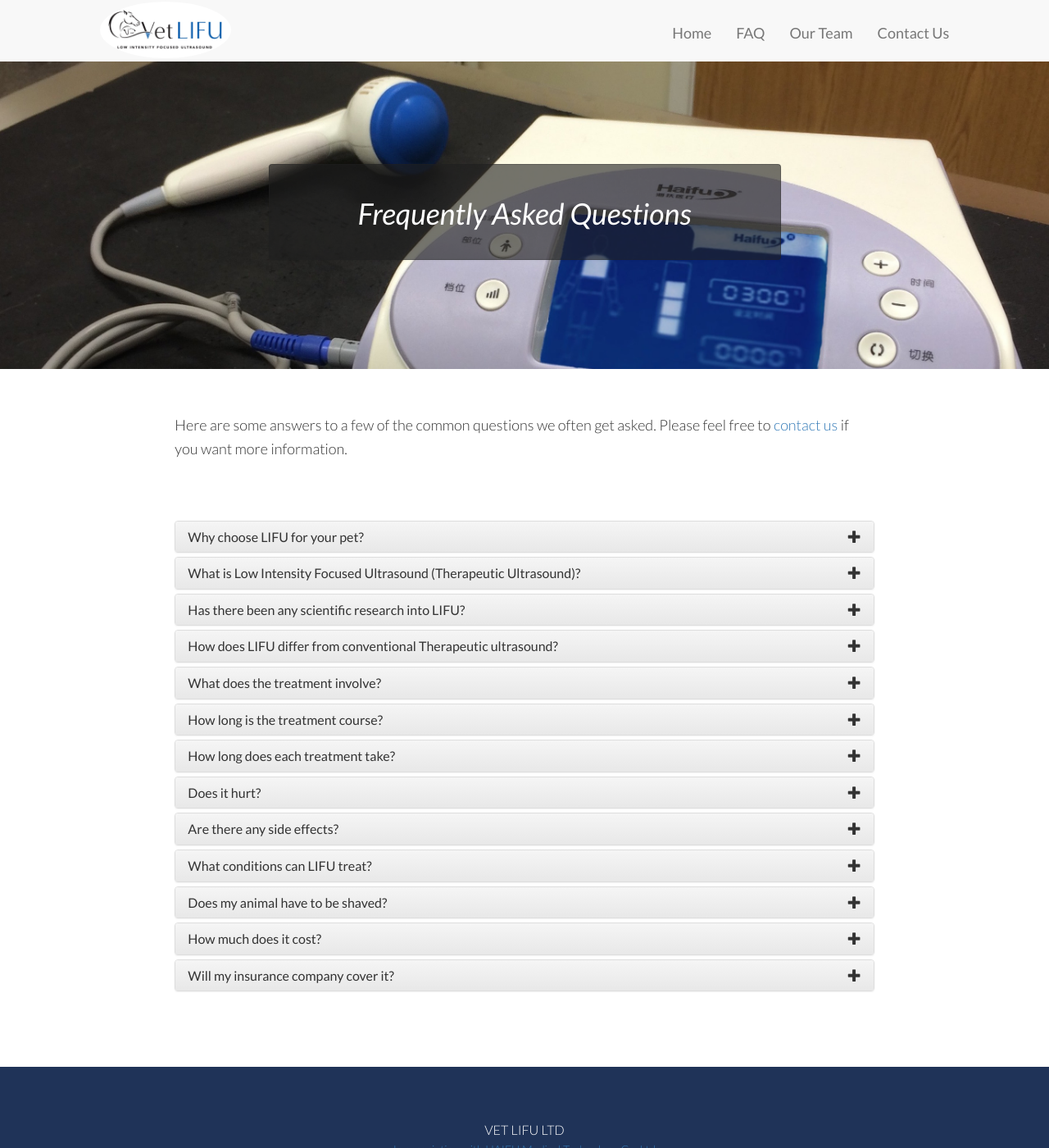
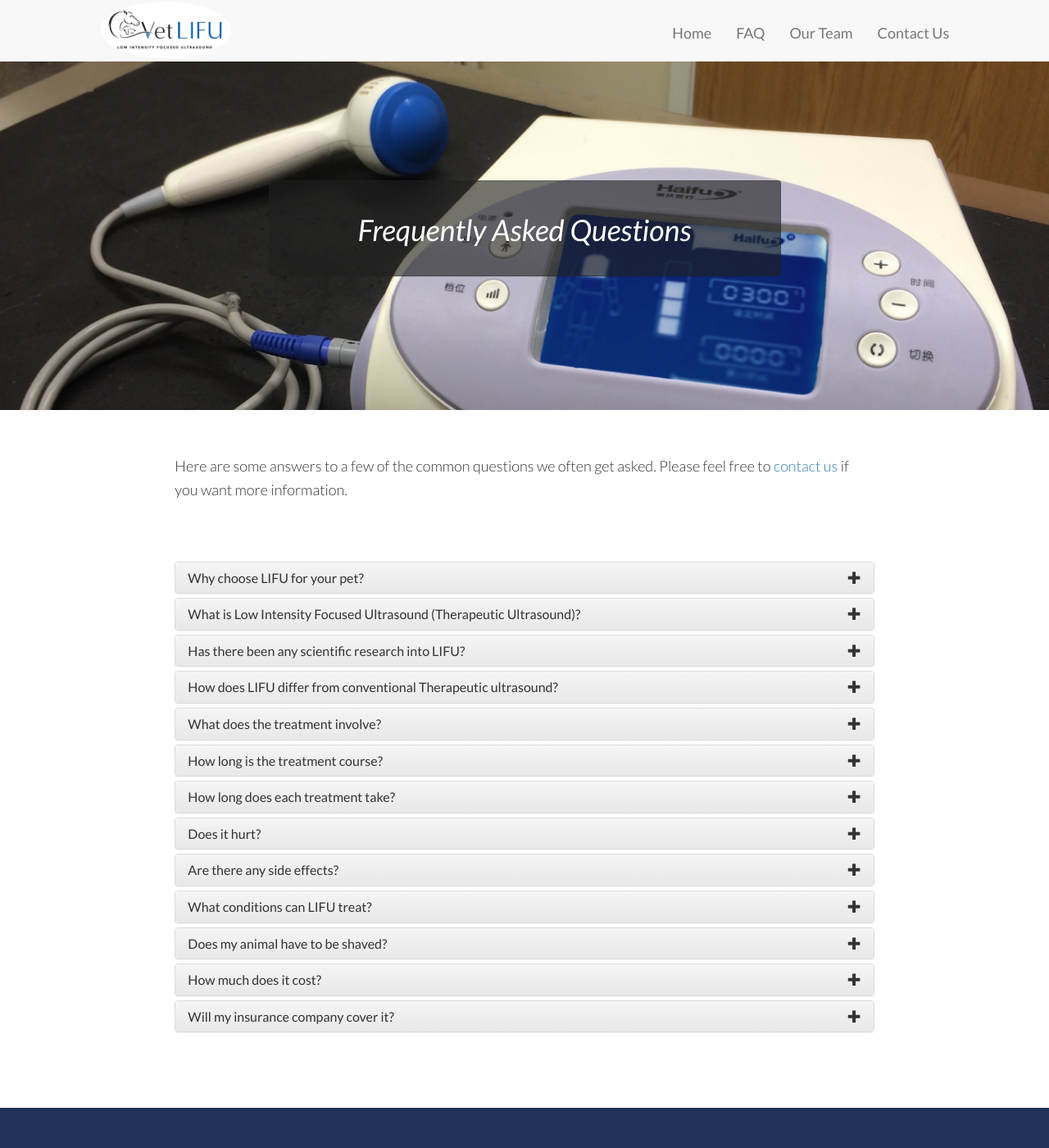
Before and after one commit to tcranston/cit-vetlifu, a Jekyll site: the page built from faq.md, in a window 1280 px wide and 1400 px high. Shown: the whole window at 82% size. Built offline with Jekyll 4.4.1, drawn with Linux system fonts in a browser that asks for light colours.

Commit message:
image css tweaks

```diff
--- a/_includes/header.html
+++ b/_includes/header.html
@@ -3,7 +3,12 @@
     <div class="standardpage-header" style="background-image: url({{ "/images/"  | prepend: site.baseurl | append: page.header_image }})">
         <div class="container-fluid">
               <div class="intro-padding">
-                <div class="intro-text panel panel-default col-lg-6 col-lg-offset-3 col-md-8 col-md-offset-2 col-sm-10 col-sm-offset-1">
+                <div class="intro-text panel panel-default col-lg-6
+                										   col-lg-offset-3
+                										   col-md-6
+                										   col-md-offset-3
+                										   col-sm-8
+                										   col-sm-offset-2">
                   <div class="intro-lead-in panel-body">
                  <h1> {{ page.title}}</h1>
                   </div>
--- a/_layouts/faq.html
+++ b/_layouts/faq.html
@@ -24,12 +24,14 @@
 			     {{ question.content }}
 
 			     {% if question.files.size > 0 %}
-			     <ul>
+
 			     	 {% for file in question.files %}
-			     		<li><a href="/files/{{ file.filename}}">
-			     		<span class="glyphicon glyphicon-file" aria-hidden="true"></span> {{ file.name }} </a></li>
+			     	  	<p>
+			     		<a href="/files/{{ file.filename}}">
+			     		<span class="glyphicon glyphicon-file" aria-hidden="true"></span> {{ file.name }} </a>
+			     		 </p>
 			      	{% endfor %}
-			     </ul>
+
 			     {% endif %}
 			  </div>
 			</div>
--- a/_questions/Has_there_been_any_scientific_research_into_LIFU.markdown
+++ b/_questions/Has_there_been_any_scientific_research_into_LIFU.markdown
@@ -2,7 +2,7 @@
 title:  "Has there been any scientific research into LIFU?"
 weight: 10
 files:
- - name: Therapeutic Ultrasound by Professor Tim Watson
+ - name: "Therapeutic Ultrasound by Professor Tim Watson of the School of Health & Social Work University of Hertfordshire UK."
    filename: Therapeutic_Ultrasound_Prof_Tim_Watson.pdf
  - name: Focused Low-intensity Pulsed Ultrasound Affects Extracellular Matrix Degradation via Decreasing Chondrocyte Apoptosis and Inflammatory Mediators in a Surgically Induced Osteoarthritic Rabbit Model, Lang Jia et al, (2016), Ultrasound in Medicine & Biology, 42, 208 - 219
    filename: Publication_on_LIFU.pdf
--- a/css/local.css
+++ b/css/local.css
@@ -37,6 +37,7 @@
   display: block;
   position: relative;
   width: 100%;
+  height: auto;
   -webkit-background-size: cover;
   -moz-background-size: cover;
   -o-background-size: cover;
@@ -53,12 +54,11 @@
   background: url(../images/stock-photo-52184990-girl-and-horse.jpg);
   background-attachment: fixed;
   background-repeat:no-repeat;
-  background-position-y: 50%;
   background-position-x: 50%;
   display: table;
-  min-height: 100%;
   position: relative;
   width: 100%;
+  height: auto;
   -webkit-background-size: cover;
   -moz-background-size: cover;
   -o-background-size: cover;
@@ -243,12 +243,25 @@
     background-color: #294E92;
 }
 
+/* large devices (desktops, 1200px and up) */
+@media (min-width: 1200px) {
+    .hp_intro-padding {
+        padding-top: 250px !important;
+        padding-bottom: 500px !important;
+    }
+
+    header#homepage-main {
+      background-position-y: -120px !important;
+    }
+ }
+
 
 /* Small to larger devices  (tablets, 768px and up) */
 @media (min-width: 768px) {
 
     header#homepage-main {
         background-attachment: fixed;
+        background-position-y: -60px !important;
     }
 
     .container-fluid {
@@ -304,7 +317,7 @@
 
     .hp_intro-padding {
         padding-top: 200px;
-        padding-bottom: 400px;
+        padding-bottom: 380px;
     }
 
     .hp_intro-lead-in {
@@ -312,8 +325,8 @@
     }
 
     .intro-padding {
-        padding-top: 200px;
-        padding-bottom: 250px;
+        padding-top: 220px;
+        padding-bottom: 280px;
     }
 
     .intro-lead-in {
@@ -321,7 +334,6 @@
     }
 
 }
-
 
 
 
@@ -351,8 +363,8 @@
     }
 
     .hp_intro-padding {
-        padding-top: 170px;
-        padding-bottom: 130px;
+        padding-top: 250px;
+        padding-bottom: 250px;
     }
 
     .hp_intro-lead-in {
@@ -372,7 +384,13 @@
 
 @media (max-width: 650px) {
     header#homepage-main {
+        background-position-y: -50px !important;
         background-attachment: scroll !important;
+    }
+
+    .hp_intro-padding {
+        padding-top: 220px;
+        padding-bottom: 150px;
     }
 
     .standardpage-header {
```
Also changed, not shown: images/ourteam.jpg, images/ourteam1.jpg (added).
